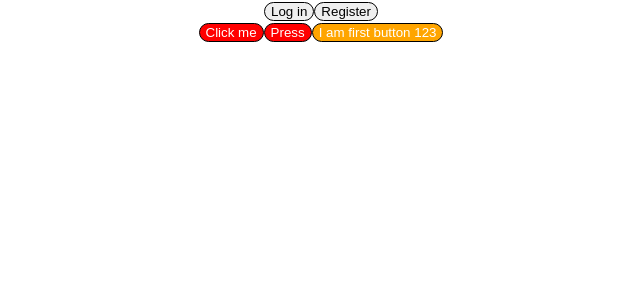
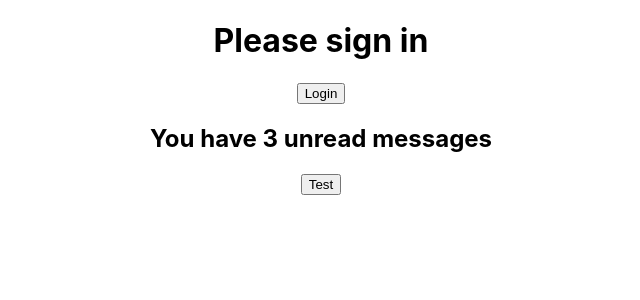
Before and after one commit to JustinasVe/react-codeacademyJV, a React (Create React App) app: page / in a window 1280 px wide. Shown: the top 300 px of the page, without its empty margins (319-959 px from the left). Built offline with nearby package versions, Linux system fonts and the light colour scheme.

Commit message:
paskaita #3

```diff
--- a/src/App.js
+++ b/src/App.js
@@ -1,14 +1,10 @@
 import './App.css';
-import { Button } from './Button/Button';
-import { Header } from './Header/Header';
+import { Greeting } from './Greeting/Greeting'
 
 function App() {
   return (
     <div className="App">
-      <Header />
-      <Button type="secondary" >Click me</Button>
-      <Button type="secondary">Press</Button>
-      <Button type="primary">I am first button <span>123</span></Button>
+      <Greeting isLoggedIn={false} unreadMessages={[1, 1, 1]} />
     </div>
   );
 }
--- /dev/null
+++ b/src/Greeting/Greeting.js
@@ -0,0 +1,36 @@
+import { UserGreeting } from "../UserGreeting/UserGreeting";
+import { GuestGreeting } from "../GuestGreeting/GuestGreeting";
+import { LoginButton } from "../LoginButton/LoginButton";
+import { LogoutButton } from "../LogoutButton/LogoutButton";
+
+export const Greeting = ({ isLoggedIn, unreadMessages }) => {
+
+    const handleClick = () => {
+        prompt('Test funkcija');
+    }
+
+    const handleLogout = () => {
+        prompt('You have been logged out!')
+    }
+
+    const handleLogin = () => {
+        prompt('You have successfully logged in!')
+    }
+
+    // if (isLoggedIn) {
+    //     return <UserGreeting />;
+    // }
+
+    // return <GuestGreeting />;
+    return (
+        <div>
+                {isLoggedIn ? <UserGreeting name={"Petras"} onClick123={handleClick}/> : <GuestGreeting />}
+                {isLoggedIn ? <LogoutButton onClick={handleLogout}/> : <LoginButton onClick={handleLogin}/>}
+                {unreadMessages.length > 0 && (
+                    <h2>You have {unreadMessages.length} unread messages</h2>
+                )}
+                <button onClick={handleClick} >Test</button>
+       </div>
+    )
+
+}
--- /dev/null
+++ b/src/GuestGreeting/GuestGreeting.js
@@ -0,0 +1 @@
+export const GuestGreeting = () => <h1>Please sign in</h1>
--- a/src/Header/Header.js
+++ /dev/null
@@ -1,11 +0,0 @@
-import { Button } from '../Button/Button';
-import './header.css';
-
-export const Header = () => {
-    return (
-        <div>
-            <Button>Log in</Button>
-            <Button>Register</Button>
-        </div>
-    )
-}
--- /dev/null
+++ b/src/LoginButton/LoginButton.js
@@ -0,0 +1 @@
+export const LoginButton = ({ onClick }) => <button onClick={onClick}>Login</button>;
--- /dev/null
+++ b/src/LogoutButton/LogoutButton.js
@@ -0,0 +1 @@
+export const LogoutButton = ({ onClick }) => <button onClick={onClick}>Logout</button>;
--- /dev/null
+++ b/src/UserGreeting/UserGreeting.js
@@ -0,0 +1,7 @@
+export const UserGreeting =  ({ name, onClick123 }) =>  {
+    if (name) {
+        return <h1 onClick={onClick123}>Welcome back, {name}</h1>;
+    }
+
+    return <h1>welcome back!</h1>
+};
```
Also changed, not shown: src/Header/header.css (deleted).
